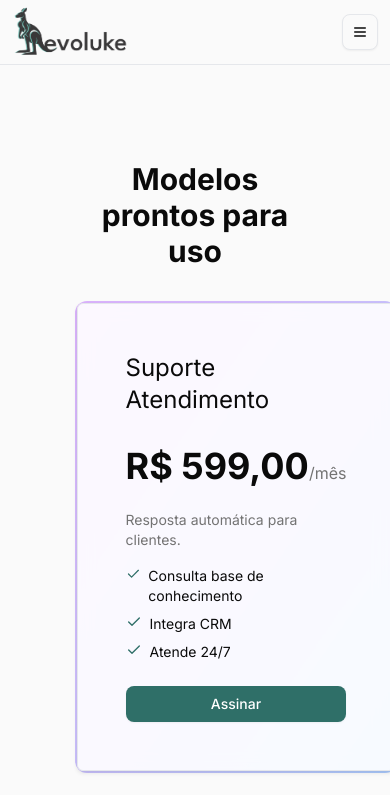
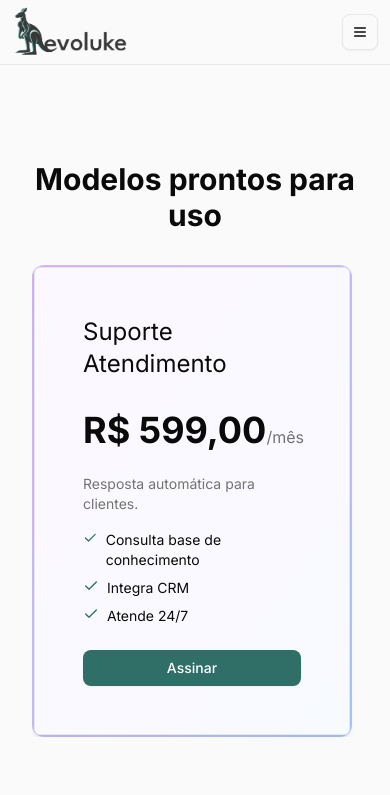
Before and after one commit to Evoluke/agent-plugandplay, a Next.js app: page /pricing in a window 390 px wide. Shown: the top 795 px of the page. Built offline with nearby package versions, Linux system fonts and the light colour scheme.

Commit message:
fix: streamline pricing section styles

```diff
--- a/components/landing/Pricing.tsx
+++ b/components/landing/Pricing.tsx
@@ -1,6 +1,4 @@
 "use client";
-
-import { useState } from "react";
 import Link from "next/link";
 import { Button } from "@/components/ui/button";
 import {
@@ -37,11 +35,12 @@ const formatPrice = (value: number) =>
   value.toLocaleString("pt-BR", { style: "currency", currency: "BRL" });
 
 export default function Pricing() {
-  const [billing, setBilling] = useState<"monthly" | "annual">("monthly");
+  // eslint-disable-next-line prefer-const
+  let billing: "monthly" | "annual" = "monthly";
   const price =
-    billing === "monthly" ?
-      formatPrice(PRICE_MONTHLY) :
-      formatPrice(PRICE_ANNUAL);
+    billing === "monthly"
+      ? formatPrice(PRICE_MONTHLY)
+      : formatPrice(PRICE_ANNUAL);
   const suffix = billing === "monthly" ? "/mês" : "/ano";
 
   return (
@@ -50,9 +49,16 @@ export default function Pricing() {
         <h2 className="mb-4 text-center text-3xl font-bold mb-8">
           Modelos prontos para uso
         </h2>
-        <ul className="grid gap-6 sm:grid-cols-2" role="list">
+        <ul
+          className="flex snap-x snap-mandatory gap-6 overflow-x-auto sm:grid sm:grid-cols-2 sm:overflow-visible sm:snap-none"
+          role="list"
+        >
           {plans.map(({ name, tagline, features, popular }) => (
-            <li key={name} role="listitem">
+            <li
+              key={name}
+              role="listitem"
+              className="w-80 flex-shrink-0 snap-center sm:w-auto sm:flex-shrink"
+            >
               <div className="group rounded-xl bg-gradient-to-br from-purple-500/40 to-blue-500/40 p-[2px] transition-all hover:-translate-y-1 hover:shadow-xl">
                 <Card className="relative flex h-full flex-col rounded-[calc(theme(borderRadius.lg)-2px)] bg-white/90 p-6 backdrop-blur">
                   {popular && (
@@ -70,9 +76,6 @@ export default function Pricing() {
                         {suffix}
                       </span>
                     </p>
-                    {billing === "annual" && (
-                      <p className="mb-4 text-sm text-primary">2 meses grátis</p>
-                    )}
                     <p className="mb-4 text-sm text-muted-foreground">{tagline}</p>
                     <ul className="space-y-2">
                       {features.map((feature) => (
--- a/src/app/pricing/page.tsx
+++ b/src/app/pricing/page.tsx
@@ -12,7 +12,7 @@ export default function PricingPage() {
   return (
     <>
       <Header />
-      <main className="flex flex-col w-[70%] mx-auto">
+      <main className="flex flex-col w-full max-w-6xl px-4 mx-auto">
         <Pricing />
       </main>
       <Footer />
```
